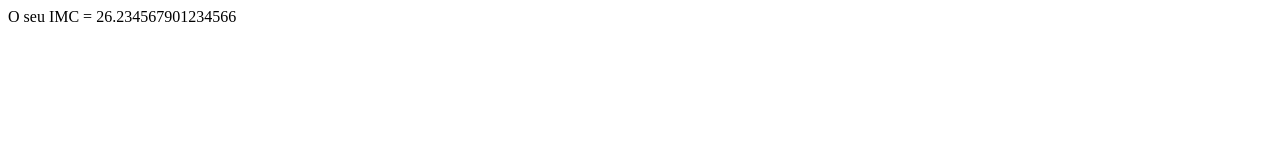
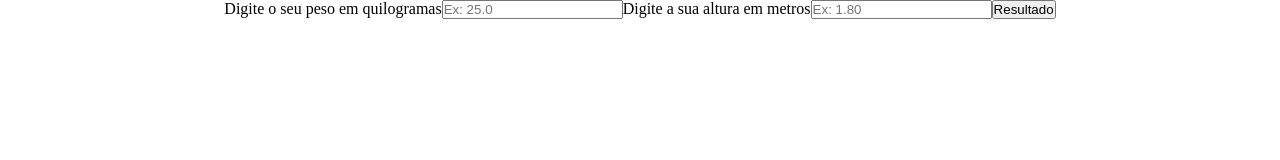
Before and after one commit to AlvesBenvindo/IMC, a website: page src/index.html in a window 1280 px wide. Drawn offline with Linux system fonts and the light colour scheme; files that its build step writes are made by us from their sources.

Commit message:
primeira estilização básica

```diff
--- a/src/index.html
+++ b/src/index.html
@@ -3,11 +3,24 @@
 <head>
     <meta charset="UTF-8">
     <meta name="viewport" content="width=device-width, initial-scale=1.0">
-    <title>Saiba seu IMC</title>
+    <link rel="stylesheet" href="./public/assets/css/style.css">
+    <title>Saiba o seu IMC</title>
 </head>
 <body>
 
-    <div id="div"></div>
+    <section id="form">
+        <label class="labelForm" for="peso">Digite o seu peso em quilogramas</label>
+        <input id="peso" class="inputForm" type="number" placeholder="Ex: 25.0">
+
+        <label class="labelForm" for="altura">Digite a sua altura em metros</label>
+        <input id="altura" class="inputForm" type="number" placeholder="Ex: 1.80">
+
+        <input type="button" value="Resultado">
+    </section>
+
+    <section class="result" id="result">
+
+    </section>
 
     <script src="./index.js"></script>
 </body>
--- a/src/index.js
+++ b/src/index.js
@@ -1,4 +1,8 @@
-let altura = 1.80;
-let peso = 85.0;
+
+
+let altura = Number(document.getElementById("peso").innerHTML);
+
+let peso = Number(document.getElementById("altura").innerHTML);
+
 const IMC = peso / (altura * altura);
-document.getElementById("div").innerHTML = `O seu IMC = ${IMC}`;
+document.getElementById("resultado").innerHTML = `O seu IMC = ${IMC}`;
--- /dev/null
+++ b/src/public/css/style.css
@@ -0,0 +1,10 @@
+* {
+  margin: 0;
+  padding: 0;
+  box-sizing: content-box;
+}
+
+#form {
+  display: flex;
+  justify-content: center;
+}
```
Also changed, not shown: src/public/assets/img/mais_detalhes.png (renamed from img/qqc/mais_detalhes.png), src/public/assets/img/valores_padrão_do_imc.png (renamed from img/qqc/valores_padrão_do_imc.png).
